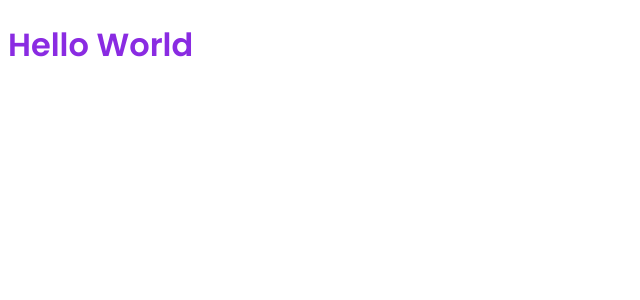
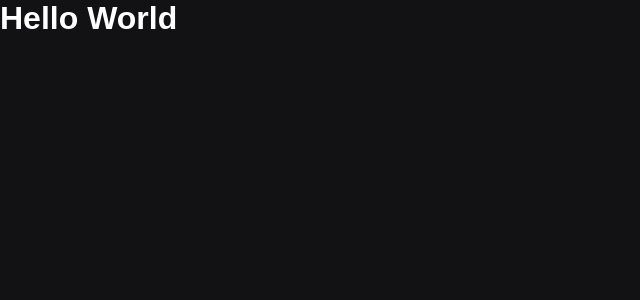
Before and after one commit to horquidia-lima/ig.news, a Next.js app: page / in a window 1280 px wide. Shown: the top 300 px of the page, without its empty margins (0-640 px from the left). Built offline with nearby package versions, Linux system fonts and the light colour scheme.

Commit message:
estilos globais do app

```diff
--- a/src/pages/_app.tsx
+++ b/src/pages/_app.tsx
@@ -1,4 +1,6 @@
 import {AppProps} from "next/app"
+
+import "../styles/global.scss"
 
 function MyApp({ Component, pageProps }: AppProps) {
   return <Component {...pageProps} />
--- a/src/pages/index.tsx
+++ b/src/pages/index.tsx
@@ -1,6 +1,4 @@
 import Head from "next/head"
-
-import styles from  "../styles/home.module.scss"
 
 export default function Home() {
   return (
@@ -8,7 +6,7 @@
       <Head>
           <title>Inicio | Ig.news</title>
       </Head>
-      <h1 className={styles.title}>Hello World</h1>
+      <h1>Hello World</h1>
     </>
 
   )
--- /dev/null
+++ b/src/styles/global.scss
@@ -0,0 +1,46 @@
+*{
+    margin: 0;
+    padding: 0;
+    box-sizing: border-box;
+}
+
+:root{
+    --white: #FFFFFF;
+
+    --gray-100: #e1e1e6;
+    --gray-300: #aBaBb3;
+    --gray-900: #121214;
+
+    --cyan-500: #61dafb;
+    --yellow-500: #eba417;
+}
+
+@media(max-width: 1080px){
+    html{
+        font-size: 93.75%;
+    }
+}
+
+@media(max-width: 720px){
+    html{
+        font-size: 87.5%;
+    }
+}
+
+body{
+    background: var(--gray-900);
+    color: var(--white);
+}
+
+body, input, textarea, select, button{
+    font: 400 1rem "Robot", sans-serif;
+}
+
+button{
+    cursor: pointer;
+}
+
+a{
+    color: inherit;
+    text-decoration: none;
+}
--- a/src/styles/home.module.scss
+++ /dev/null
@@ -1,4 +0,0 @@
-.title{
-    color: blueviolet;
-    font-family: 'Poppins', sans-serif;
-}
```
